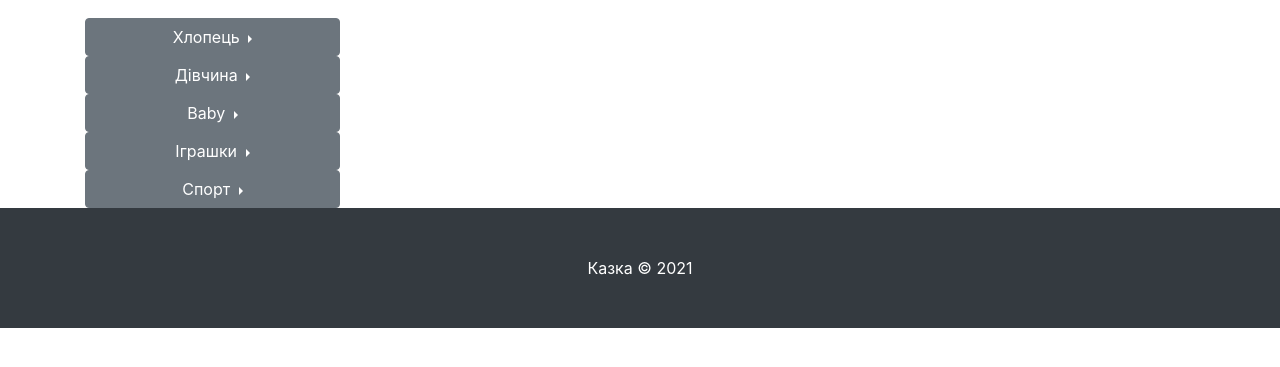
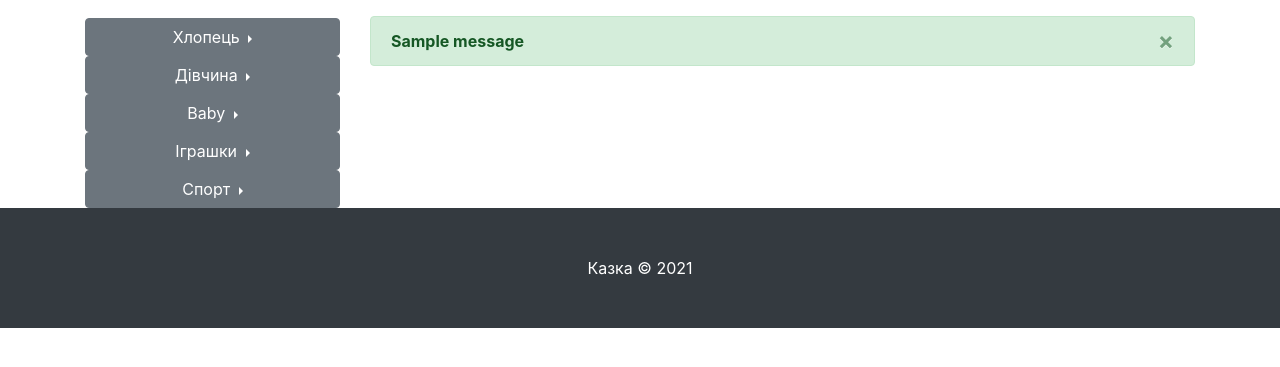
Before and after one commit to VladyslavShaposhnikov/Shop, a Django app: page /category/baby/ in a window 1280 px wide. Shown: the part 120-487 px from the top of the page. Run offline with Django 3.2, Linux system fonts and the light colour scheme; a user stored in the database is signed in; data comes from the database, SQL or seed files in the repository; both versions use the stored data as it was after the commit; one stand-in notice (Sample message) is shown.

Commit message:
messages correction

```diff
--- a/main/templates/category_detail.html
+++ b/main/templates/category_detail.html
@@ -8,6 +8,16 @@
       <li class="breadcrumb-item active" aria-current="page">{{ category.name }} ({{ category.parent }})</a></li>
     </ol>
 </nav>
+{% if messages %}
+    {% for message in messages %}
+    <div class="alert alert-success alert-dismissible fade show" role="alert">
+        <strong>{{ message }}</strong>
+        <button type="button" class="close" data-dismiss="alert" aria-label="Close">
+          <span aria-hidden="true">&times;</span>
+        </button>
+      </div>
+    {% endfor %}
+{% endif %}
 <div class="row">
 {% for product in cats %}
 <div class="col-lg-4 col-md-6 mb-4">
--- a/main/templates/index.html
+++ b/main/templates/index.html
@@ -116,6 +116,16 @@
 
       <div class="col-lg-9">
         {% block content %}
+        {% if messages %}
+          {% for message in messages %}
+          <div class="alert alert-success alert-dismissible fade show" role="alert">
+              <strong>{{ message }}</strong>
+              <button type="button" class="close" data-dismiss="alert" aria-label="Close">
+                <span aria-hidden="true">&times;</span>
+              </button>
+            </div>
+          {% endfor %}
+        {% endif %}
         <div id="carouselExampleIndicators" class="carousel slide my-4" data-ride="carousel">
           <ol class="carousel-indicators">
             <li data-target="#carouselExampleIndicators" data-slide-to="0" class="active"></li>
--- a/main/views.py
+++ b/main/views.py
@@ -101,9 +101,11 @@ def add_to_cart(request, *args, **kwargs):
     )
     if created:
         cart.product_in_cart.add(cart_prod)
+        messages.add_message(request, messages.INFO, "'{}' додано до кошику".format(prod.title))
+    else:
+        messages.add_message(request, messages.INFO, "'{}' вже є у вашому кошику".format(prod.title))
     cart.save()
-    messages.add_message(request, messages.INFO, "'{}' додано до кошику".format(prod.title))
-    return HttpResponseRedirect('/cart', context)
+    return HttpResponseRedirect(request.META.get('HTTP_REFERER'), context)
 
 def delete_from_cart(request, *args, **kwargs):
     ct_model, slug = kwargs.get('ct_model'), kwargs.get('slug')
@@ -135,5 +137,5 @@ def change_qty_cartproduct(request, *args, **kwargs):
     cart_prod.qty = num
     cart_prod.save()
     cart.save()
-    messages.add_message(request, messages.INFO, "Ви змінили кількість на '{}'".format(num))
+    messages.add_message(request, messages.INFO, "Ви змінили кількість '{}' на '{}'".format(prod.title, num))
     return HttpResponseRedirect('/cart', context)
```
Also changed, not shown: main/templates/product_detaile.html (+10 -0 lines), db.sqlite3.
